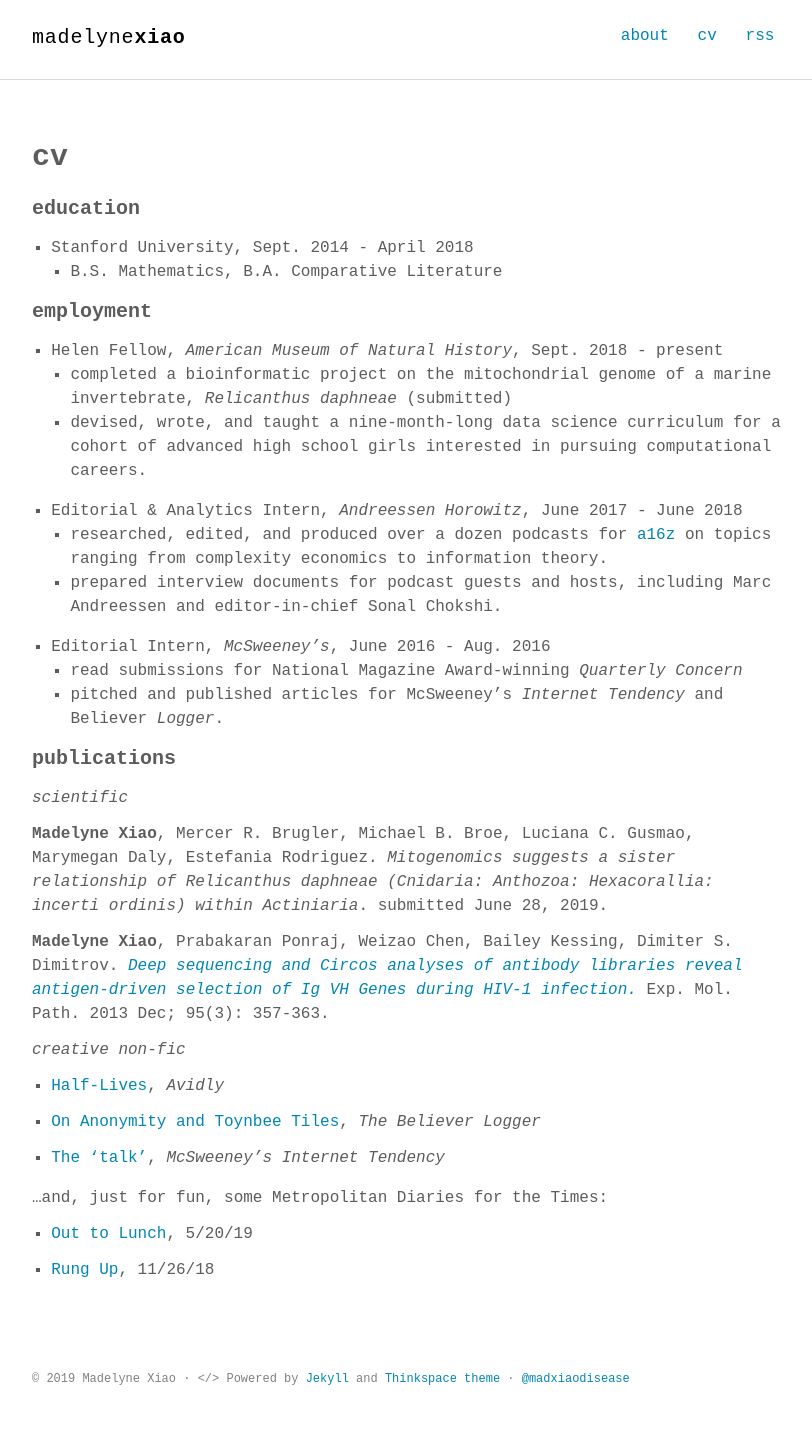
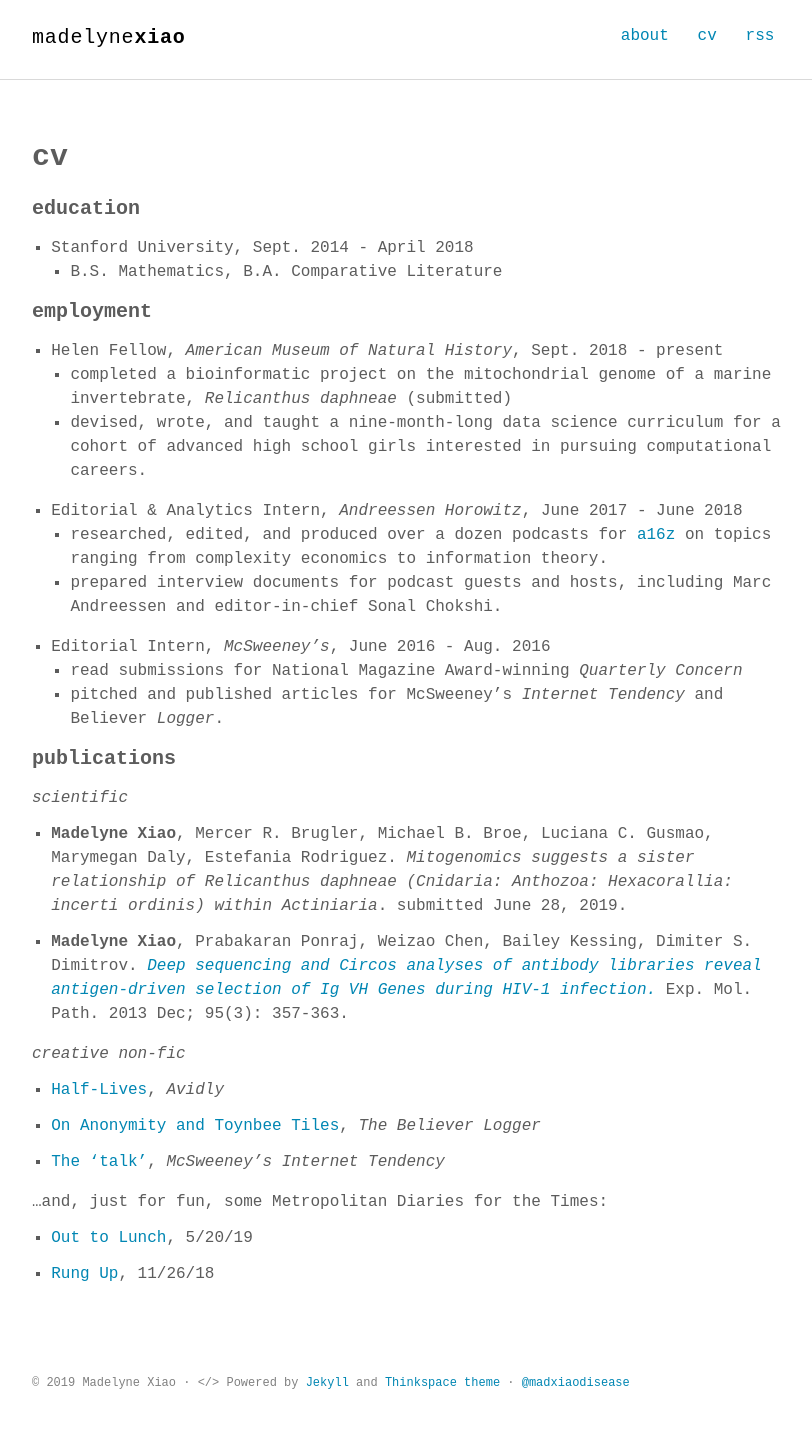
Before and after one commit to madelyne/madelyne.github.io, a Jekyll site: the page built from cv.md, in a window 1280 px wide. Shown: the whole page, without its empty margins (232-1044 px from the left). Built offline with Jekyll 4.4.1, drawn with Linux system fonts in a browser that asks for light colours; some web fonts are replaced.

```diff
--- a/cv.md
+++ b/cv.md
@@ -23,9 +23,9 @@
 
 _scientific_
 
-**Madelyne Xiao**, Mercer R. Brugler, Michael B. Broe, Luciana C. Gusmao, Marymegan Daly, Estefania Rodriguez. _Mitogenomics suggests a sister relationship of Relicanthus daphneae (Cnidaria: Anthozoa: Hexacorallia: incerti ordinis) within Actiniaria_. submitted June 28, 2019.
+- **Madelyne Xiao**, Mercer R. Brugler, Michael B. Broe, Luciana C. Gusmao, Marymegan Daly, Estefania Rodriguez. _Mitogenomics suggests a sister relationship of Relicanthus daphneae (Cnidaria: Anthozoa: Hexacorallia: incerti ordinis) within Actiniaria_. submitted June 28, 2019.
 
-**Madelyne Xiao**, Prabakaran Ponraj, Weizao Chen, Bailey Kessing, Dimiter S. Dimitrov. [_Deep sequencing and Circos analyses of antibody libraries reveal antigen-driven selection of Ig VH Genes during HIV-1 infection._](https://www.ncbi.nlm.nih.gov/pmc/articles/PMC3889869/) Exp. Mol. Path. 2013 Dec; 95(3): 357-363.
+- **Madelyne Xiao**, Prabakaran Ponraj, Weizao Chen, Bailey Kessing, Dimiter S. Dimitrov. [_Deep sequencing and Circos analyses of antibody libraries reveal antigen-driven selection of Ig VH Genes during HIV-1 infection._](https://www.ncbi.nlm.nih.gov/pmc/articles/PMC3889869/) Exp. Mol. Path. 2013 Dec; 95(3): 357-363.
 
 
 _creative non-fic_
```
